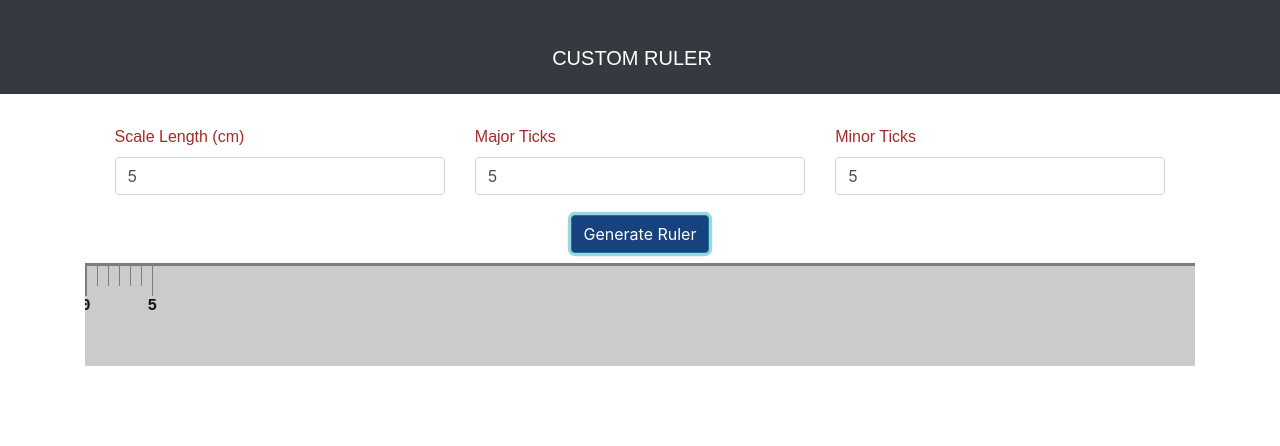
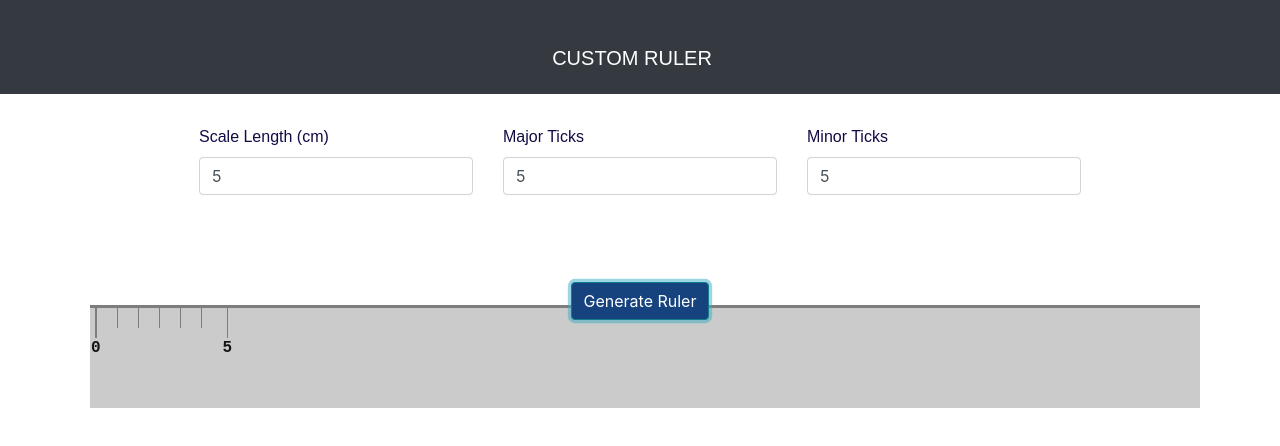
Before and after one commit to joelsunny98/custome-scale.angular, an Angular app in the folder custom-scale/: page / in a window 1280 px wide. Both pictures are taken after typing "5", "5", "5" into the empty fields and a click on the button "Generate Ruler". Shown: the top 446 px of the page. Built offline with nearby package versions, Linux system fonts and the light colour scheme.

Commit message:
error message correction

```diff
--- a/custom-scale/src/app/components/ruler/ruler.component.css
+++ b/custom-scale/src/app/components/ruler/ruler.component.css
@@ -15,7 +15,7 @@
     width: 1px;
     background-color: #7d7d7d;
     text-align: center;
-    margin-right: 10px;
+    margin-right: 20px;
   }
 
   .item-text {
@@ -29,6 +29,7 @@
   .ruler-major {
     position: relative;
     display: flex;
+    margin-left: 5px;
   }
 
   .ruler {
@@ -40,6 +41,8 @@
     display: flex;
     width: 100%;
     align-items: center;
+    margin-left: 5px;
+
   }
 
   .item-container {
@@ -50,7 +53,7 @@
     width: 1.5px;
     background-color: #7d7d7d;
     text-align: center;
-    margin-right: 10px;
+    margin-right: 20px;
   }
 
   .ruler-container::before,
@@ -63,3 +66,7 @@
   .ruler-major:last-child {
     margin-right: 0;
   }
+
+  .container{
+    padding-top:100px;
+  }
--- a/custom-scale/src/app/components/scale-input/scale-input.component.css
+++ b/custom-scale/src/app/components/scale-input/scale-input.component.css
@@ -1,7 +1,7 @@
 label,
 .custom-font {
     font-family: sans-serif;
-    color: brown;
+    color: rgb(17, 12, 68);
 }
 
 button:hover,
@@ -22,8 +22,13 @@ button:disabled {
 }
 
 .ruler-button {
-    padding-top: 20px;
+    padding-top: 40px;
     align-items: center;
+    position: fixed;
+    bottom: 480px;
+    left: 50%;
+    transform: translateX(-50%);
+    z-index: 9999;
 }
 
 .container {
@@ -32,3 +37,7 @@ button:disabled {
     justify-content: center;
     padding-top: 30px;
 }
+
+.text-danger{
+    font-size: small;
+}
```
Also changed, not shown: custom-scale/src/app/components/scale-input/scale-input.component.html (line endings or trailing spaces).
